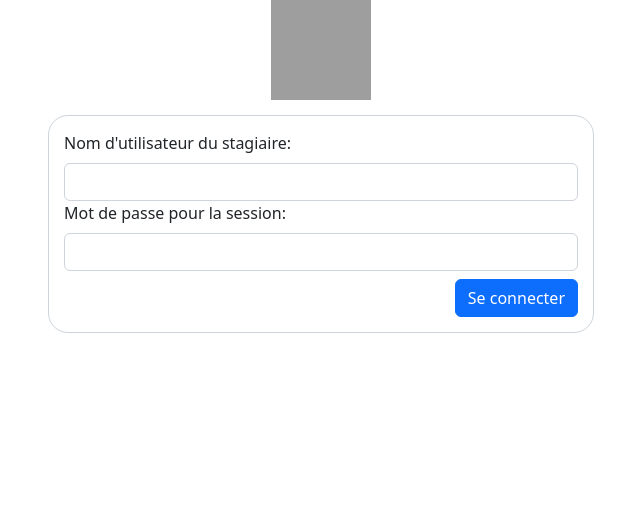
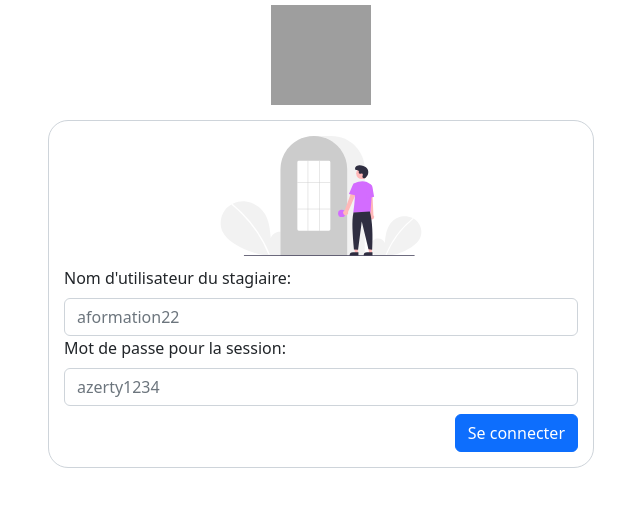
Before and after one commit to MarceauAdrar/evaluations, a PHP site: page /connexion.php in a window 1280 px wide. Shown: the top 507 px of the page, without its empty margins (319-959 px from the left). Run offline with PHP 8.4, Linux system fonts and the light colour scheme; grey boxes are pictures that could not be loaded.

Commit message:
Modification formulaire de connexion + ajout de placeholder

```diff
--- a/public/connexion.php
+++ b/public/connexion.php
@@ -15,17 +15,21 @@ include_once($PUBLIC_DIR . "header.php");
 <div class="container">
     <div class="row">
         <div class="col-6 offset-3">
-            <form action="../src/forms.php" method="POST" id="form_connexion">
+            <div id="form_connexion_container">
+                <!-- Illustration de la connexion -->
+                <img src="./imgs/login.svg" alt="Illustration de la connexion" id="form_logo_login">
+
+                <form action="../src/forms.php" method="POST">
                     <!-- Champs caché permettant en back de pouvoir traiter uniquement ce formulaire -->
                     <input type="hidden" name="intern_connexion" id="intern_connexion" value="1">
 
                     <!-- Nom d'utilisateur -->
                     <label class="form-label" for="intern_username">Nom d'utilisateur du stagiaire:</label>
-                <input class="form-control" type="text" name="intern_username" id="intern_username" />
+                    <input class="form-control" type="text" name="intern_username" id="intern_username" placeholder="aformation22" required/>
 
                     <!-- MDP -->
                     <label class="form-label" for="intern_password">Mot de passe pour la session:</label>
-                <input class="form-control" type="password" name="intern_password" id="intern_password" />
+                    <input class="form-control" type="password" name="intern_password" id="intern_password" placeholder="azerty1234" required/>
 
                     <!-- Gestion des erreurs -->
                     <div class="alert alert-warning alert-dismissible d-flex align-items-center mt-2<?=(!empty($_SESSION["form_connexion"]["errors"]) ? " fade show" : " d-none")?>" role="alert">
@@ -42,6 +46,7 @@ include_once($PUBLIC_DIR . "header.php");
             </div>
         </div>
     </div>
+</div>
 
 <?php
 include_once($PUBLIC_DIR . "footer.php");
--- a/public/css/base.css
+++ b/public/css/base.css
@@ -1,4 +1,5 @@
 #logo_adrar {
     width: 100px;
     height: 100px;
+    margin-top: 5px;
 }
--- a/public/css/connexion.css
+++ b/public/css/connexion.css
@@ -1,6 +1,15 @@
-#form_connexion {
+#form_connexion_container {
     border: 1px solid #ced4da;
     border-radius: 20px;
     padding: 15px;
     margin-top: 15px;
 }
+
+#form_logo_login {
+    display: block;
+    margin-left: auto;
+    margin-right: auto;
+    width: 250px;
+    height: 120px;
+    margin-bottom: 10px;
+}
--- a/public/logout.php
+++ b/public/logout.php
@@ -3,6 +3,6 @@ include_once("../src/consts.php");
 
 if(isset($_SESSION["intern"]["intern_id"])) {
     session_destroy();
-    header("Location: " . $PUBLIC_DIR . "index.php");
 }
+header("Location: " . $PUBLIC_DIR . "index.php");
 ?>
```
Also changed, not shown: public/imgs/login.svg (added). Lines whose indentation alone changed are shown as unchanged.
